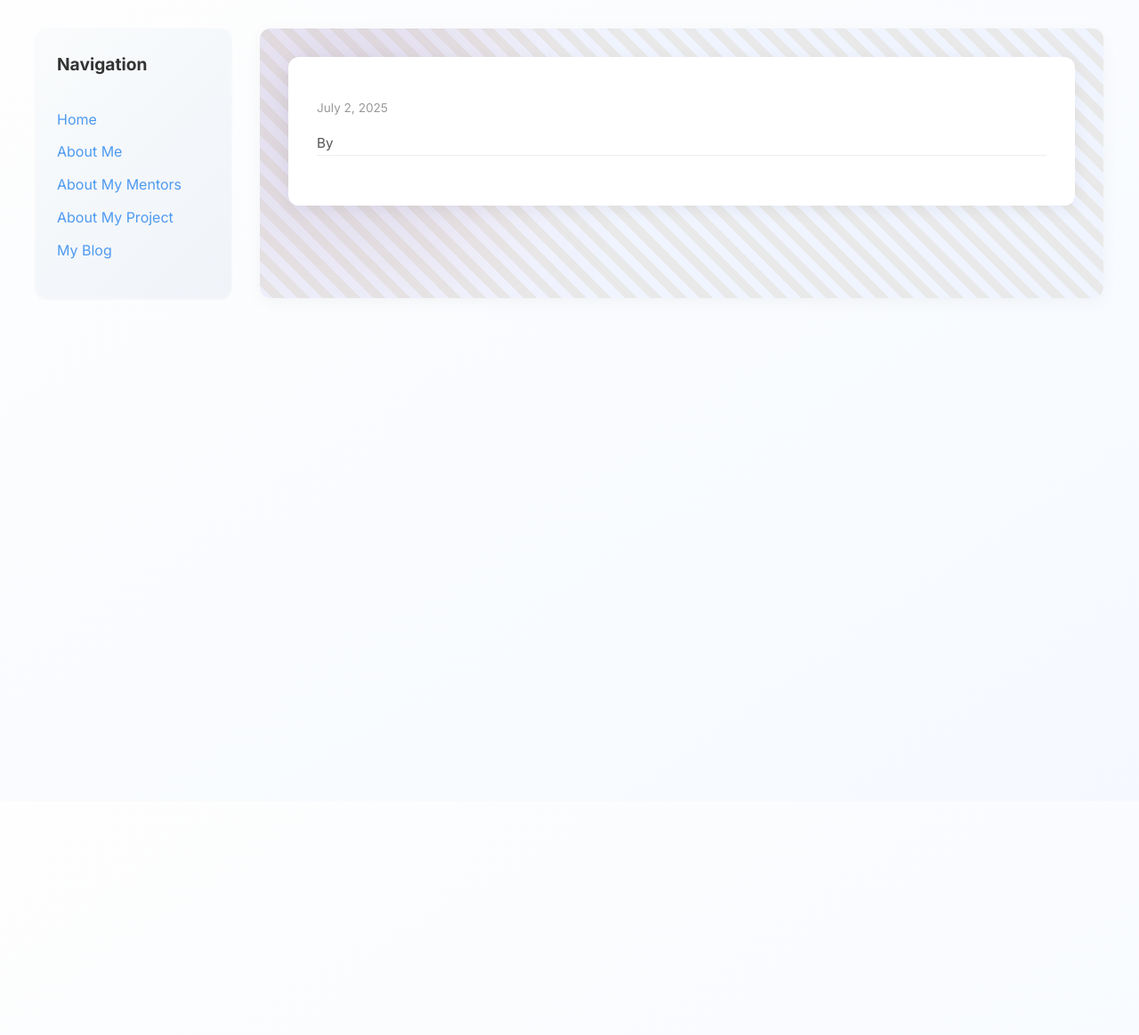
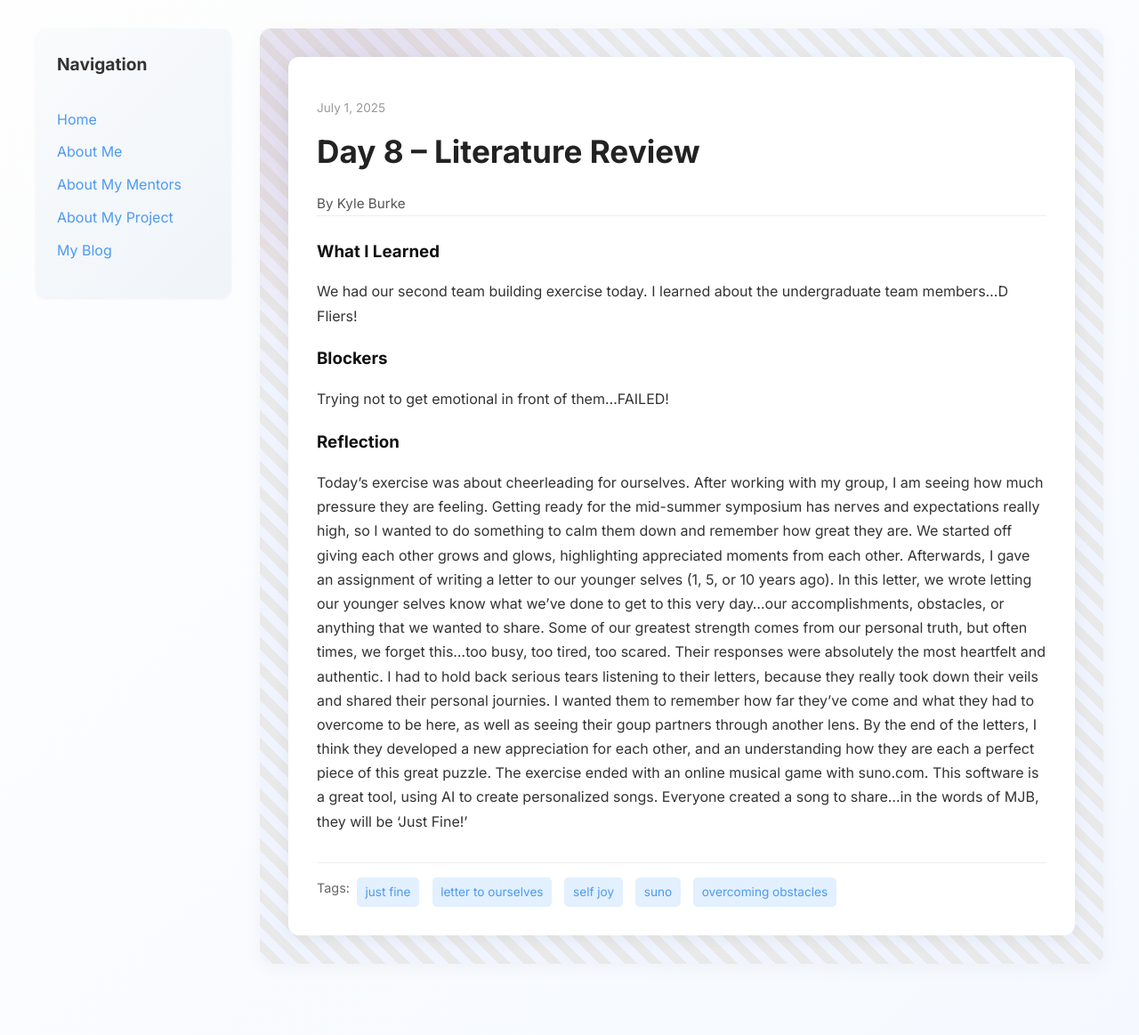
Before and after one commit to Mrsburke/Mrsburke.github.io, a Jekyll site: the page built from _posts/2025-07-1-day-8.md, in a window 1280 px wide. Shown: the whole page at 89% size. Built offline with Jekyll 4.4.1, drawn with Linux system fonts in a browser that asks for light colours; our own code applies the rules of GitHub Pages for plain Markdown files; before the commit the page ends 900 px from its top, so only the background shows below that.

Commit message:
Update 2025-07-1-day-8.md

```diff
--- a/_posts/2025-07-1-day-8.md
+++ b/_posts/2025-07-1-day-8.md
@@ -4,7 +4,7 @@ title: "Day 8 – Literature Review"
 date: 2025-07-1
 author: Kyle Burke
 permalink: /day8.html
-tags: ["just fine", "letter to ourselves", "self joy", "suno" "overcoming obstacles"]
+tags: ["just fine", "letter to ourselves", "self joy", "suno", "overcoming obstacles"]
 
 what_i_learned: |
   We had our second team building exercise today.  I learned about the undergraduate team members...D Fliers!
```
